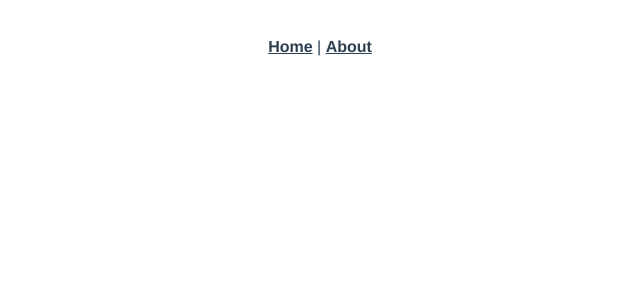
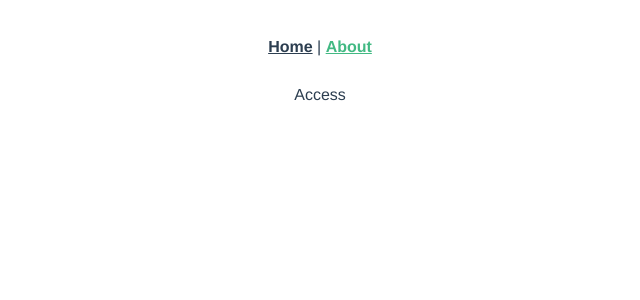
Before and after one commit to LadPro/VueAuthPractice, a Vue app: page /auth in a window 1280 px wide. Before the commit this address had no page. Shown: the top 300 px of the page, without its empty margins (320-960 px from the left). Built offline with nearby package versions, Linux system fonts and the light colour scheme.

Commit message:
arregladas las rutas

```diff
--- a/package.json
+++ b/package.json
@@ -8,6 +8,7 @@
     "lint": "vue-cli-service lint"
   },
   "dependencies": {
+    "bootstrap": "^5.3.2",
     "core-js": "^3.8.3",
     "vue": "^3.2.13",
     "vue-router": "^4.0.3"
--- a/src/App.vue
+++ b/src/App.vue
@@ -1,7 +1,7 @@
 <template>
   <nav>
-    <router-link to="/">Home</router-link> |
-    <router-link to="/about">About</router-link>
+    <router-link :to="{name:'home'}">Home</router-link> |
+    <router-link :to="{name:'auth'}">About</router-link>
   </nav>
   <router-view/>
 </template>
--- a/src/router/index.ts
+++ b/src/router/index.ts
@@ -1,11 +1,18 @@
 import { createRouter, createWebHistory, RouteRecordRaw } from 'vue-router'
 import HomeView from '../views/HomeView.vue'
+import AuthView from '../views/AuthView.vue'
+
 
 const routes: Array<RouteRecordRaw> = [
   {
     path: '/',
     name: 'home',
     component: HomeView
+  },
+  {
+    path: '/auth',
+    name: 'auth',
+    component: AuthView
   },
 
 ]
--- /dev/null
+++ b/src/views/AuthView.vue
@@ -0,0 +1,11 @@
+<template>
+    <div>
+        Access
+    </div>
+</template>
+
+<script lang="ts" setup>
+</script>
+
+<style scoped>
+</style>
--- a/src/views/HomeView.vue
+++ b/src/views/HomeView.vue
@@ -1,18 +1,7 @@
 <template>
-  <div class="home">
-    <img alt="Vue logo" src="../assets/logo.png">
-    <HelloWorld msg="Welcome to Your Vue.js + TypeScript App"/>
-  </div>
+ <div>home</div>
 </template>
 
-<script lang="ts">
-import { defineComponent } from 'vue';
-import HelloWorld from '@/components/HelloWorld.vue'; // @ is an alias to /src
+<script lang="ts" setup>
 
-export default defineComponent({
-  name: 'HomeView',
-  components: {
-    HelloWorld,
-  },
-});
 </script>
```
Also changed, not shown: 1 other file (tests, documents, lock files or other folders).
